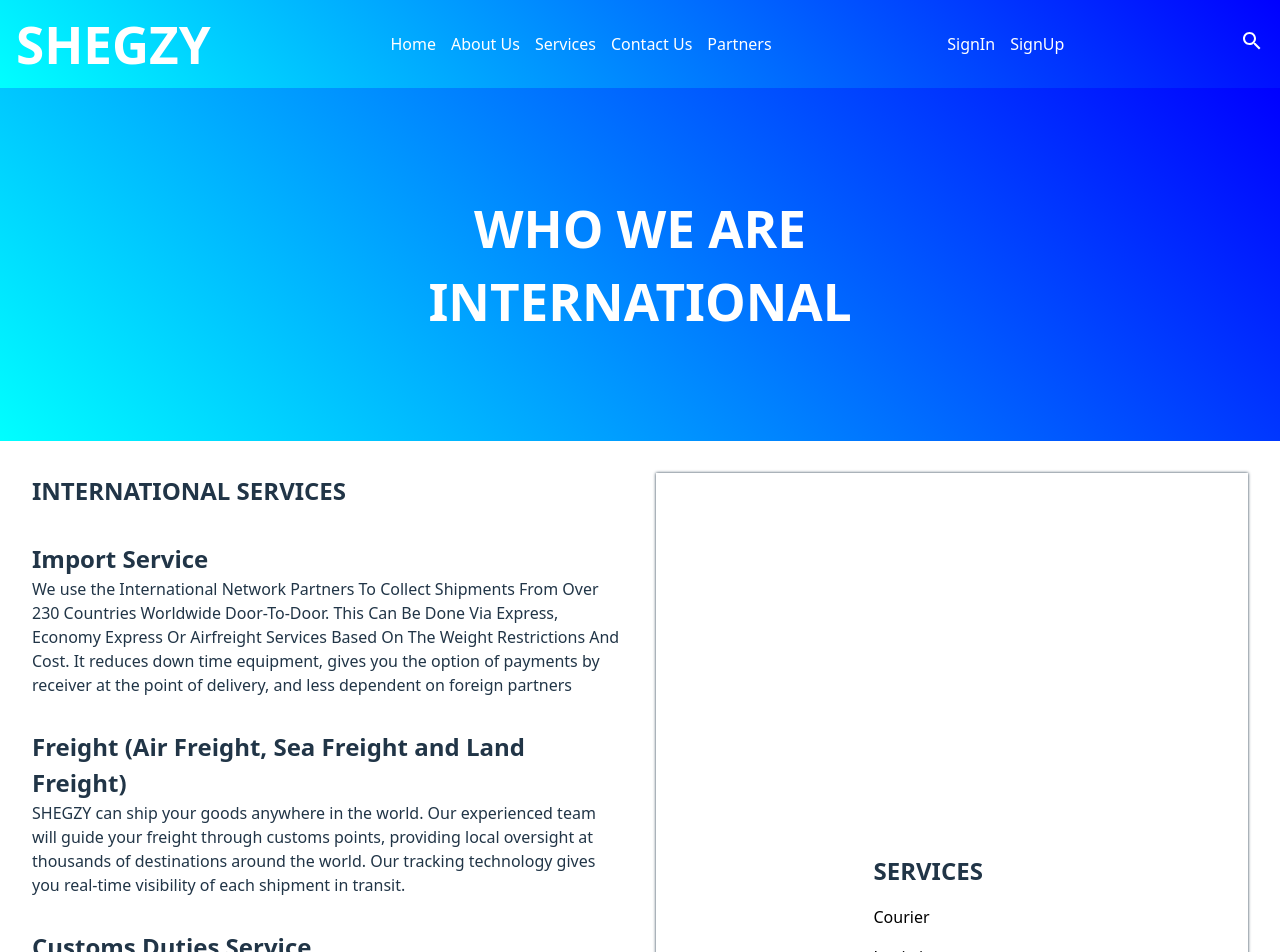
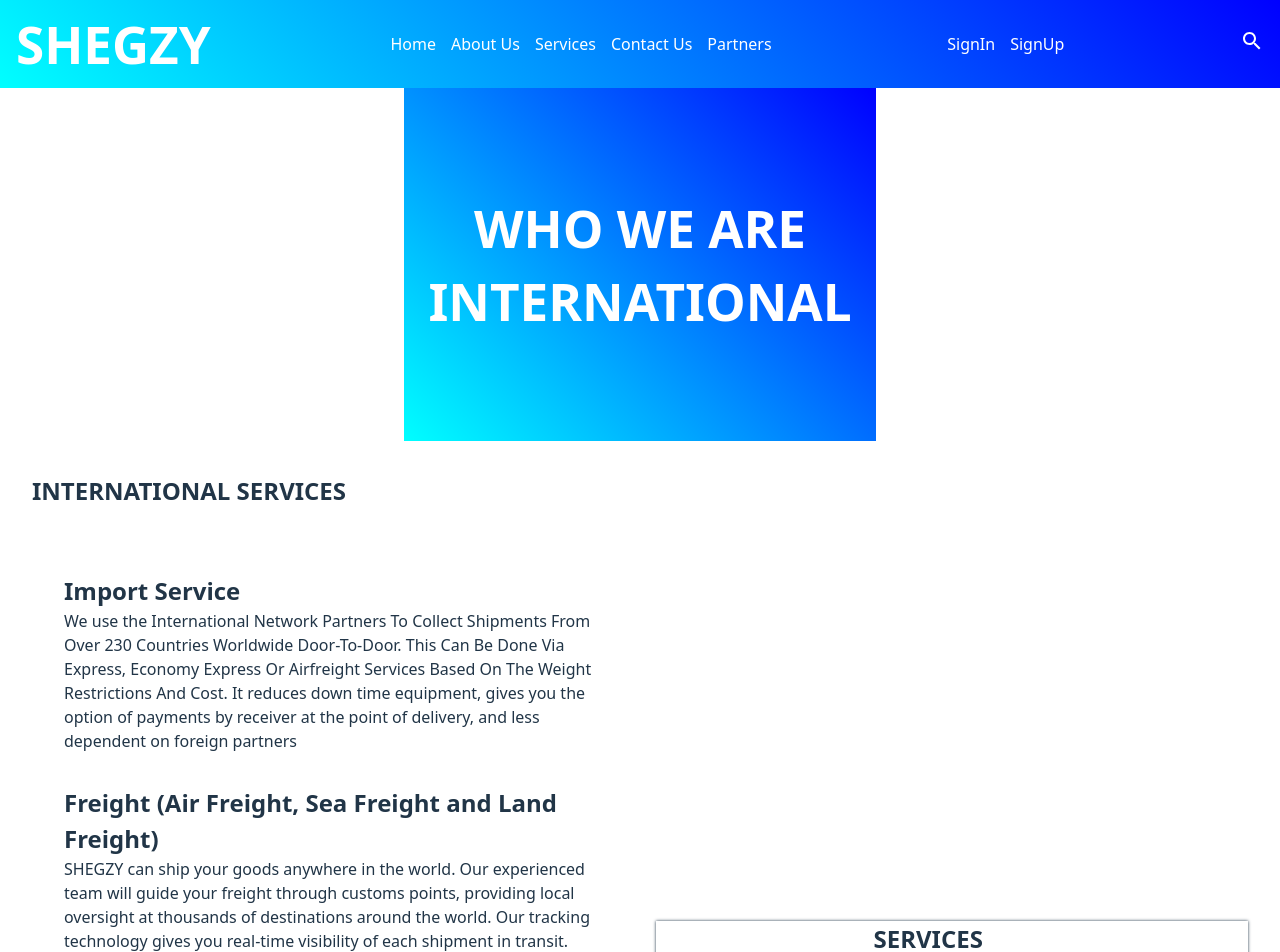
Before and after one commit to SegundamanoDev/Shegzy, a React (Vite) app: page /services/international in a window 1280 px wide. Shown: the top 952 px of the page. Built offline with nearby package versions, Linux system fonts and the light colour scheme.

Commit message:
Added some modification to enable the banner top slide to next image when click

```diff
--- a/src/Components/Contact.jsx
+++ b/src/Components/Contact.jsx
@@ -16,7 +16,9 @@ const Contact = () => {
 			<div className='contact_bottom'>
 				<div className='left'>
 					<h2>Get in touch with us</h2>
-					<h3>To get in touch with SHEGZY please Call or Email us</h3>
+					<h3 style={{padding: "0rem 1.5rem"}}>
+						To get in touch with SHEGZY please Call or Email us
+					</h3>
 				</div>
 				<div className='right'>
 					<form>
--- a/src/Components/International.css
+++ b/src/Components/International.css
@@ -3,6 +3,8 @@
 	flex-direction: column;
 	width: 100%;
 	height: fit-content;
+	align-items: center;
+	justify-content: center;
 }
 .international_container > .international_top {
 	background: linear-gradient(45deg, cyan, blue);
@@ -11,20 +13,33 @@
 	flex-direction: column;
 	color: white;
 	gap: 1rem;
-	padding: 7rem 0rem;
+	padding: 7rem 1.5rem;
 }
 .international_container > .left_wrapper > .left_top {
 	display: grid;
 	gap: 2rem;
+	align-items: center;
+	justify-content: center;
+	width: 100%;
+}
+.international_container > .left_wrapper {
+	display: grid;
+	gap: 2rem;
+	align-items: center;
+	justify-content: center;
+	width: 100%;
 }
 .international_container > .left_wrapper > .left_top > .left_items_wrapper {
 	display: grid;
 	grid-template-columns: repeat(auto-fit, minmax(300px, 1fr));
 	gap: 2rem;
+	width: 100%;
+	padding: 2rem;
 }
 .international_container > .left_wrapper > .left_top > .discssn {
 	display: grid;
 	gap: 2rem;
+	/* padding: 1rem 2rem; */
 }
 .international_container > .left_wrapper {
 	display: grid;
--- a/src/Components/Specialised.css
+++ b/src/Components/Specialised.css
@@ -16,11 +16,17 @@
 .specialised_container > .left_wrapper > .left_top {
 	display: grid;
 	gap: 2rem;
+	justify-content: center;
+}
+.specialised_container > .left_wrapper {
+	justify-content: center;
+	width: 100%;
 }
 .specialised_container > .left_wrapper > .left_top > .left_items_wrapper {
 	display: grid;
 	grid-template-columns: repeat(auto-fit, minmax(300px, 1fr));
 	gap: 2rem;
+	padding: 2rem;
 }
 .specialised_container > .left_wrapper > .left_top > .discssn {
 	display: grid;
```
